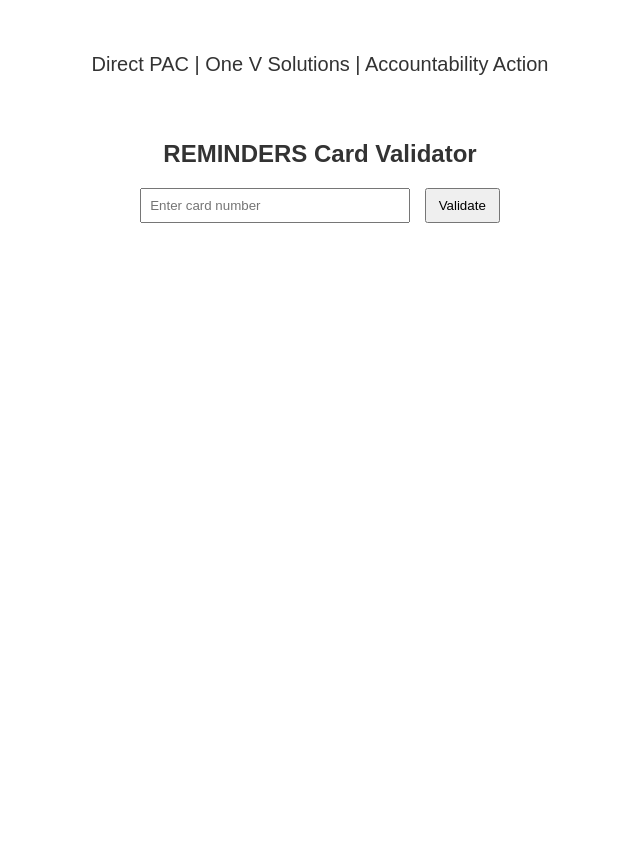
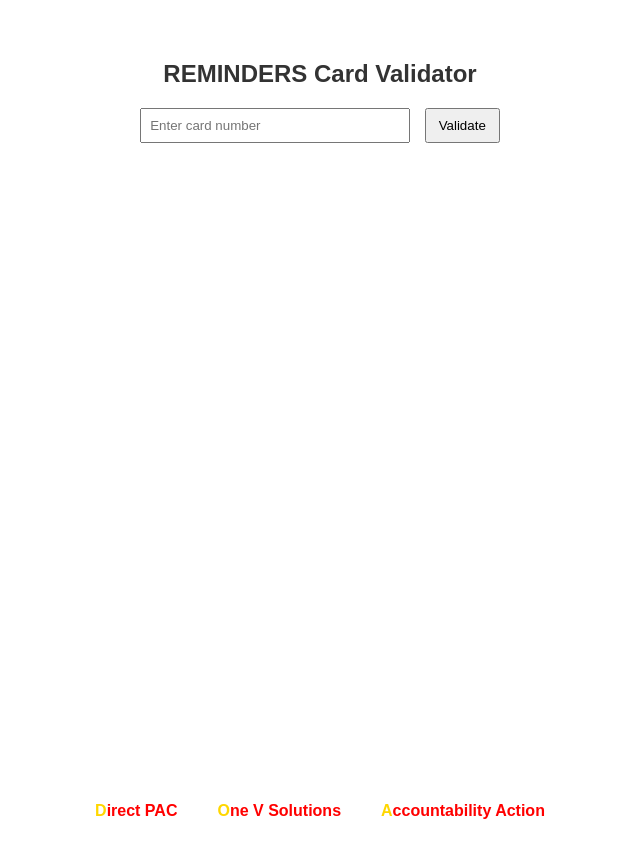
Before and after one commit to louis487/louis, a plain HTML site: page index.html in a window 1280 px wide. Shown: the whole page, without its empty margins (320-960 px from the left). Drawn offline with Linux system fonts and the light colour scheme.

Commit message:
Add files via upload

```diff
--- a/index.html
+++ b/index.html
@@ -16,12 +16,8 @@
       padding: 40px;
       text-align: center;
     }
-    header {
-      margin-bottom: 30px;
-    }
-    header h1 {
-      font-size: 20px;
-      font-weight: normal;
+    h2 {
+      margin-bottom: 20px;
     }
     input {
       padding: 8px;
@@ -40,22 +36,26 @@
       height: 50px;
       display: none;
     }
-    .campaign-logos {
-      margin-top: 20px;
+    footer {
+      margin-top: auto;
+      padding: 20px;
+    }
+    .campaign-name span:first-child {
+      color: gold;
+      font-weight: bold;
+    }
+    .campaign-name span:not(:first-child) {
+      color: red;
+      font-weight: bold;
+    }
+    .campaigns {
       display: flex;
-      gap: 20px;
+      gap: 40px;
       justify-content: center;
-    }
-    .campaign-logos img {
-      height: 40px;
     }
   </style>
 </head>
 <body>
-  <header>
-    <h1>Direct PAC | One V Solutions | Accountability Action</h1>
-  </header>
-
   <h2>REMINDERS Card Validator</h2>
   <div>
     <input type="text" id="cardNumber" placeholder="Enter card number">
@@ -64,6 +64,14 @@
   <div id="result"></div>
   <img id="logo" src="" alt="Card Logo">
 
+  <!-- Footer with campaign names -->
+  <footer>
+    <div class="campaigns">
+      <div class="campaign-name"><span>D</span><span>irect PAC</span></div>
+      <div class="campaign-name"><span>O</span><span>ne V Solutions</span></div>
+      <div class="campaign-name"><span>A</span><span>ccountability Action</span></div>
+    </div>
+  </footer>
 
   <script>
     function getCardType(number) {
@@ -95,7 +103,7 @@
         result.innerText = "✅ Valid card number";
         let type = getCardType(number);
         if (type) {
-          logo.src = "images/" + type + ".png"; // store logos in /images/
+          logo.src = "images/" + type + ".png"; // Make sure these files exist in /images/
           logo.style.display = "block";
         } else {
           logo.style.display = "none";
@@ -107,5 +115,4 @@
     }
   </script>
 </body>
-
 </html>
```
